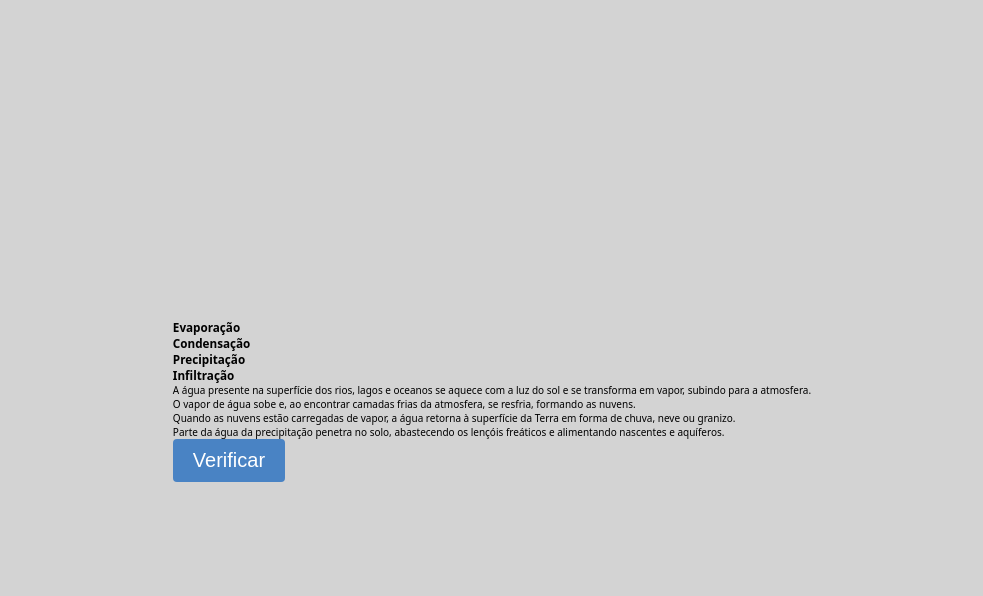
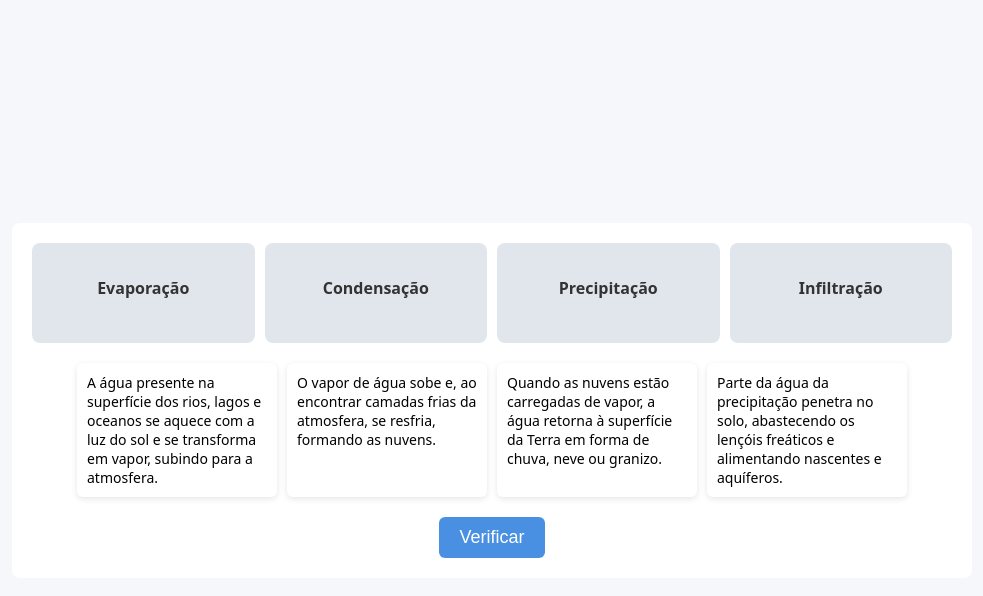
Before and after one commit to gustavommcv/jogo-educativo, a plain HTML site: page index.html in a window 1280 px wide. Both pictures are taken after a click on the button "Iniciar". Shown: the whole page, without its empty margins (148-1131 px from the left). Drawn offline with Linux system fonts and the light colour scheme.

Commit message:
Simple drag & drop impl

```diff
--- a/script.js
+++ b/script.js
@@ -16,22 +16,74 @@ document.addEventListener("DOMContentLoaded", async () => {
 function startGame() {
   document.getElementById("homeScreen").style.display = "none";
   const gameScreen = document.getElementById("gameScreen");
-  gameScreen.style.display = "block";
+  gameScreen.style.display = "flex";
 
   const targetsContainer = document.getElementById("targetsContainer");
+  const blocksContainer = document.getElementById("blocksContainer");
+
+  blocksContainer.addEventListener("dragover", (e) => {
+    e.preventDefault();
+    blocksContainer.classList.add("drag-over");
+  });
+
+  blocksContainer.addEventListener("dragleave", (e) => {
+    if (!blocksContainer.contains(e.relatedTarget)) {
+      blocksContainer.classList.remove("drag-over");
+    }
+  });
+
+  blocksContainer.addEventListener("drop", (e) => {
+    e.preventDefault();
+    blocksContainer.classList.remove("drag-over");
+
+    const blockId = e.dataTransfer.getData("text/plain");
+    const block = document.getElementById(blockId);
+    blocksContainer.appendChild(block);
+  });
+
   gameData.etapas.forEach((etapa) => {
     const target = document.createElement("div");
     target.className = "target";
     target.innerHTML = `<h3 class="target__name">${etapa.nome}</h3>`;
 
+    target.addEventListener("dragover", (e) => {
+      e.preventDefault();
+      target.classList.add("drag-over");
+    });
+
+    target.addEventListener("dragleave", (e) => {
+      if (!target.contains(e.relatedTarget)) {
+        target.classList.remove("drag-over");
+      }
+    });
+
+    target.addEventListener("drop", (e) => {
+      e.preventDefault();
+      target.classList.remove("drag-over");
+
+      const blockId = e.dataTransfer.getData("text/plain");
+      const block = document.getElementById(blockId);
+      target.appendChild(block);
+    });
+
     targetsContainer.appendChild(target);
   });
 
-  const blocksContainer = document.getElementById("blocksContainer");
-  gameData.etapas.forEach((etapa) => {
+  gameData.etapas.forEach((etapa, i) => {
     const block = document.createElement("div");
-    block.classList = "block";
+    block.id = `block-${i}`;
+    block.draggable = true;
+    block.className = "block";
     block.innerHTML = `<p class="block__description">${etapa.descricao}</p>`;
+
+    block.addEventListener("dragstart", (e) => {
+      e.dataTransfer.setData("text/plain", block.id);
+      block.classList.add("dragging");
+    });
+
+    block.addEventListener("dragend", () => {
+      block.classList.remove("dragging");
+    });
 
     blocksContainer.appendChild(block);
   });
--- a/styles.css
+++ b/styles.css
@@ -1,77 +1,150 @@
 :root {
   --spacing-sm: 1rem;
   --spacing-md: 2rem;
+  --primary: #4a90e2;
+  --primary-dark: #357ab8;
+  --accent: #ffcc00;
+  --bg-light: #f5f7fa;
+  --bg-dark: #e1e5ec;
+  --text-color: #333;
 }
 
 * {
   margin: 0;
   padding: 0;
-
   box-sizing: border-box;
-}
-
-html,
-body {
-  height: 100%;
 }
 
 html {
   font-size: 10px;
-  font-family:
-    system-ui,
-    -apple-system,
-    BlinkMacSystemFont,
-    "Segoe UI",
-    Roboto,
-    Oxygen,
-    Ubuntu,
-    Cantarell,
-    "Open Sans",
-    "Helvetica Neue",
-    sans-serif;
+  font-family: system-ui, sans-serif;
 }
 
 body {
-  background-color: lightgray;
+  background: var(--bg-light);
+  min-height: 100vh;
+  display: flex;
+  align-items: center;
+  justify-content: center;
 }
 
 main {
-  height: 100%;
-
-  display: flex;
-  align-items: center;
-  justify-content: center;
-
-  padding: var(--spacing-sm);
+  width: 100%;
+  max-width: 1000px;
+  padding: var(--spacing-md);
 }
 
+/* --- Home Screen --- */
 .home__screen {
-  width: 100%;
-  max-width: 70rem;
+  background: white;
+  padding: var(--spacing-md);
+  border-radius: 10px;
+  box-shadow: 0 4px 20px rgba(0, 0, 0, 0.1);
+  text-align: center;
+}
+
+.home__title {
+  font-size: 3rem;
+  font-weight: bold;
+  color: var(--primary-dark);
+}
+
+/* --- Buttons --- */
+.app-button {
+  cursor: pointer;
+  border: none;
+  border-radius: 6px;
+  background-color: var(--primary);
+  font-size: 1.8rem;
+  color: white;
+  padding: var(--spacing-sm) var(--spacing-md);
+  transition: background 0.2s;
+  max-width: fit-content;
+  margin: 0 auto;
+}
+
+.app-button:hover {
+  background-color: var(--primary-dark);
+}
+
+/* --- Game Screen Layout --- */
+.game__container {
+  display: flex;
+  flex-direction: column;
+  gap: var(--spacing-md);
+  background-color: white;
   padding: var(--spacing-md);
   border-radius: 8px;
-  box-shadow: 1px 1px 1px 1px rgba(0, 0, 0, 0.1);
+}
 
+.targets-container {
+  display: grid;
+  grid-template-columns: repeat(auto-fit, minmax(180px, 1fr));
+  gap: var(--spacing-sm);
+}
+
+.blocks-container {
+  display: flex;
+  flex-wrap: wrap;
+  gap: var(--spacing-sm);
+  justify-content: center;
+}
+
+/* --- Targets --- */
+.target {
+  background: var(--bg-dark);
+  padding: var(--spacing-sm);
+  border-radius: 8px;
+  min-height: 100px;
   display: flex;
   flex-direction: column;
   align-items: center;
-  gap: var(--spacing-md);
-
-  background-color: white;
+  justify-content: center;
+  text-align: center;
+  border: 2px dashed transparent;
+  transition:
+    border-color 0.2s,
+    background 0.2s;
 }
 
-.app-button {
-  cursor: pointer;
+.target__name {
+  font-size: 1.6rem;
+  font-weight: bold;
+  color: var(--text-color);
+  margin-bottom: var(--spacing-sm);
+}
 
-  border: none;
-  border-radius: 4px;
+.target.drag-over {
+  border-color: var(--accent);
+  background: #fffbe6;
+}
 
-  background-color: #4983c4;
+.blocks-container.drag-over {
+  border: 2px dashed var(--accent);
+  background: #fffbe6;
+  padding: 10px;
+  border-radius: 8px;
+}
 
-  font-size: 2rem;
-  color: white;
+/* --- Blocks --- */
+.block {
+  background: white;
+  padding: var(--spacing-sm);
+  border-radius: 6px;
+  box-shadow: 0 2px 6px rgba(0, 0, 0, 0.1);
+  cursor: grab;
+  font-size: 1.4rem;
+  max-width: 200px;
+  transition:
+    transform 0.2s,
+    opacity 0.2s;
+}
 
-  width: 100%;
-  max-width: fit-content;
-  padding: var(--spacing-sm) var(--spacing-md);
+.block:active {
+  cursor: grabbing;
 }
+
+.dragging {
+  opacity: 0.7;
+  transform: scale(1.05);
+}
```
